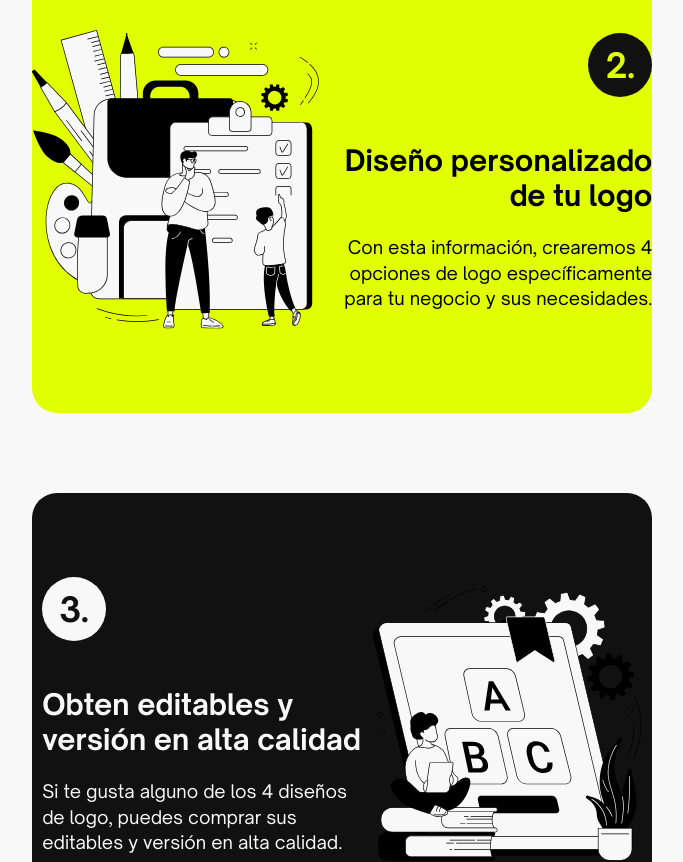
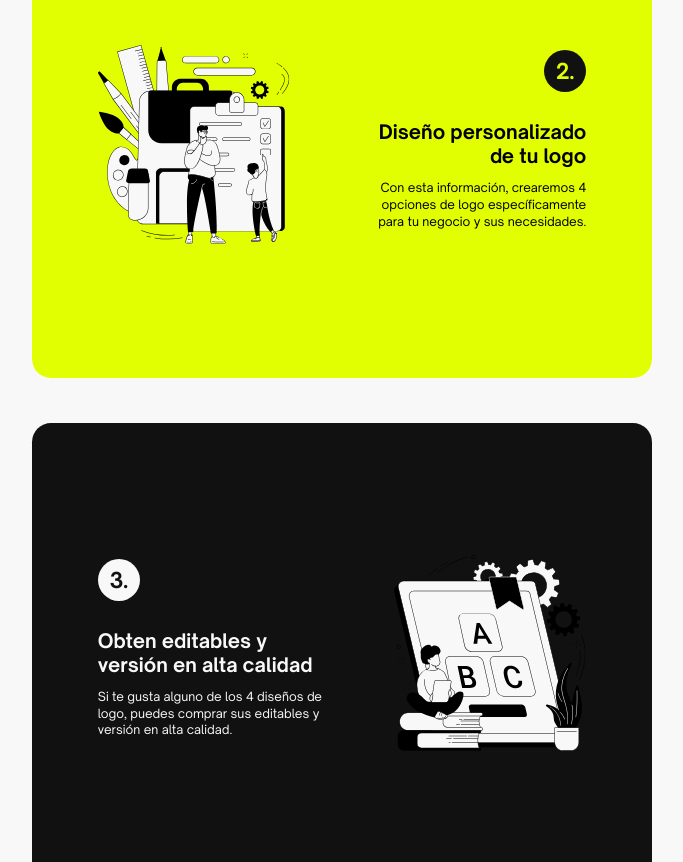
Before and after one commit to TheSerch07/Client-Wawo-Logos, a React (Vite) app: page / in a window 1280 px wide. Shown: the part 1700-2562 px from the top of the page, without its empty margins (298-981 px from the left). Built offline with nearby package versions, Linux system fonts and the light colour scheme; the HTML template or start-up script is replaced by a standard one.

Commit message:
tutorial responsive pc

```diff
--- a/src/styles/Tutorial.module.css
+++ b/src/styles/Tutorial.module.css
@@ -57,14 +57,15 @@
     justify-content: space-around;
     /* width: 22rem; */
     width: 18vw;
-    height: 20rem;
+    height: 16vw;
     /* font-size: 18px; */
     font-size: .95vw;
 }
 
 .p {
     font-family: OpenSauseOneRegular;
-    line-height: 1.6rem;
+    /* line-height: 1.6rem; */
+    line-height: 1.3vw;
     margin-top: 0px;
 }
 
--- a/src/styles/TutorialThree.module.css
+++ b/src/styles/TutorialThree.module.css
@@ -4,7 +4,7 @@
 }
 
 .mainTutorial {
-    margin-top: 3rem;
+    margin-top: 1vw;
     display: flex;
     flex-direction: column;
     align-items: center;
@@ -18,28 +18,28 @@
     height: 29rem;
     /* width: 58rem; */
     width: 48.5vw;
-    border-radius: 25px;
+    border-radius: 1.5vw;
     margin-top: 2rem;
 }
 
 .title {
-    font-size: 60px;
+    font-size: 3.1vw;
 }
 
 .contentH2 {
-    font-size: 1.4rem;
+    font-size: 1.1vw;
     color: rgb(17, 17, 17);
     display: flex;
     align-items: center;
     justify-content: center;
-    width: 4rem;
-    height: 4rem;
+    width: 3.3vw;
+    height: 3.3vw;
     border-radius: 50px;
     background-color: rgb(248, 248, 248);
 }
 
 .h2 {
-    font-size: 1.78rem;
+    font-size: 1.5vw;
     margin-bottom: 0px;
     color: rgb(248, 248, 248);
 }
@@ -49,16 +49,20 @@
     text-align: left;
     flex-direction: column;
     justify-content: space-around;
-    width: 20rem;
-    height: 20rem;
-    font-size: 18px;
+    width: 18vw;
+    height: 16vw;
+    font-size: .95vw;
 }
 
 .p {
     font-family: OpenSauseOneRegular;
-    line-height: 1.6rem;
+    line-height: 1.3vw;
     margin-top: 0px;
     color: rgb(248, 248, 248);
+}
+
+.img {
+    width: 15vw;
 }
 
 @media (max-width: 914px) {
--- a/src/styles/TutorialTwo.module.css
+++ b/src/styles/TutorialTwo.module.css
@@ -4,7 +4,7 @@
 }
 
 .mainTutorial {
-    margin-top: 3rem;
+    margin-top: 1vw;
     display: flex;
     flex-direction: column;
     align-items: center;
@@ -18,28 +18,28 @@
     height: 29rem;
     /* width: 58rem; */
     width: 48.5vw;
-    border-radius: 25px;
+    border-radius: 1.5vw;
     margin-top: 2rem;
 }
 
 .title {
-    font-size: 60px;
+    font-size: 3.1vw;
 }
 
 .contentH2 {
-    font-size: 1.4rem;
+    font-size: 1.1vw;
     color: #E1FF01;
     display: flex;
     align-items: center;
     justify-content: center;
-    width: 4rem;
-    height: 4rem;
+    width: 3.3vw;
+    height: 3.3vw;
     border-radius: 50px;
     background-color: rgb(17, 17, 17);
 }
 
 .h2 {
-    font-size: 1.78rem;
+    font-size: 1.5vw;
     margin-bottom: 0px;
 }
 
@@ -47,21 +47,21 @@
     display: flex;
     text-align: right;
     flex-direction: column;
-    width: 23rem;
-    height: 20rem;
-    font-size: 18px;
+    width: 18vw;
+    height: 16vw;
+    font-size: .95vw;
     align-items: flex-end;
     justify-content: space-around;
 }
 
 .p {
     font-family: OpenSauseOneRegular;
-    line-height: 1.6rem;
+    line-height: 1.3vw;
     margin-top: 0px;
 }
 
 .img {
-    width: 18rem;
+    width: 15vw;
 }
 
 @media (max-width: 914px) {
```
